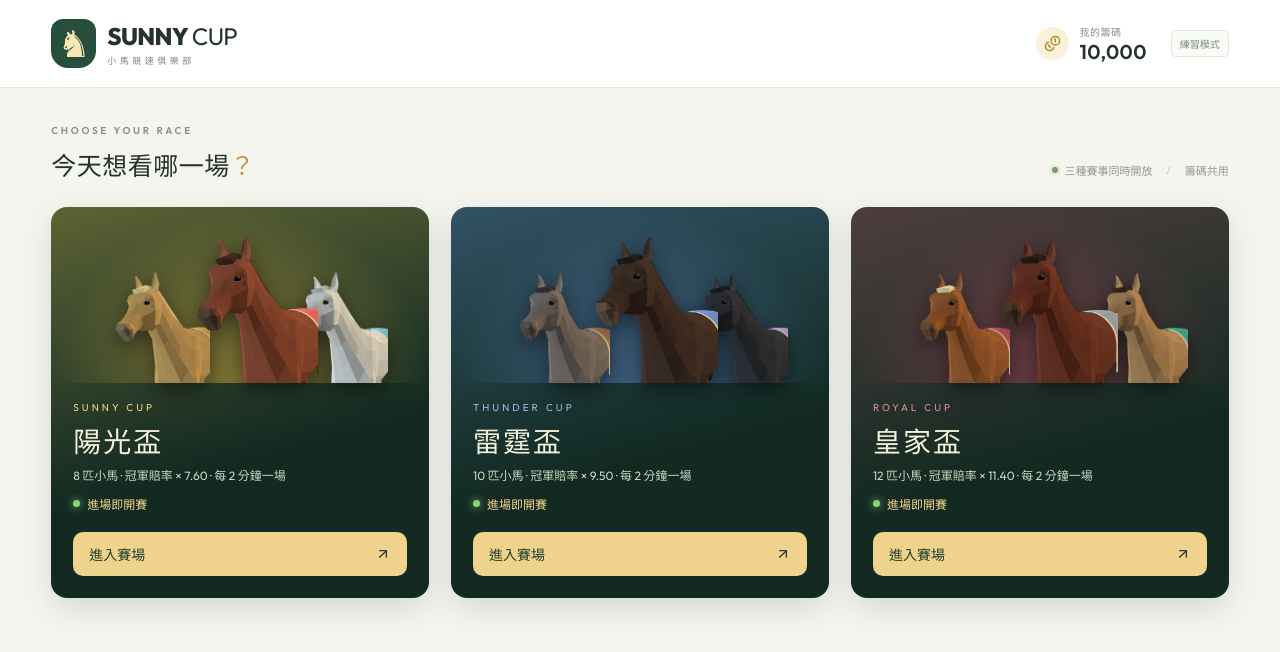
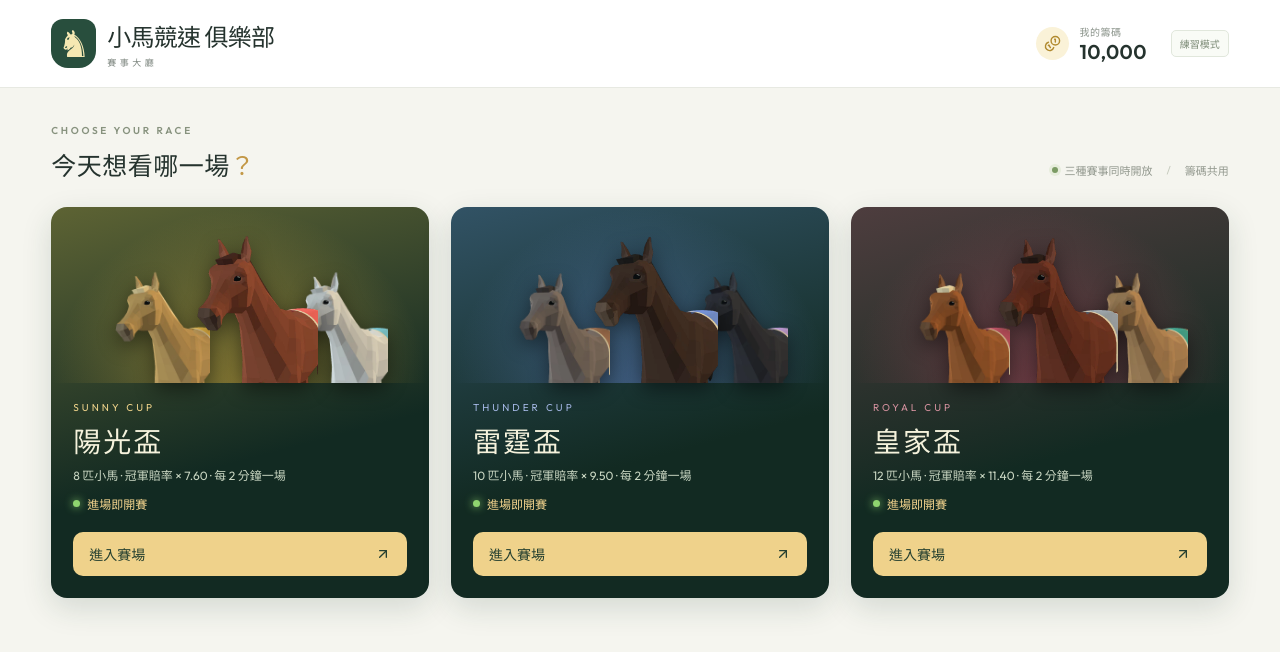
Before and after one commit to fayipon/racehorse, a React (Vite) app: page / in a window 1280 px wide. Shown: the top 652 px of the page. Built offline with nearby package versions, Linux system fonts and the light colour scheme.

Commit message:
Brand the lobby as the club instead of Sunny Cup
Co-Authored-By: Claude Opus 5.5 <noreply@anthropic.com>

```diff
--- a/src/Lobby.tsx
+++ b/src/Lobby.tsx
@@ -23,7 +23,7 @@ export default function Lobby() {
     return bettingOpen(game, now) ? `開放投注・${clock(Math.max(0, Math.ceil((game.startedAt + BET_CLOSE_MS - now) / 1000)))}` : '集合中・即將開跑'
   }
   return <>
-    <header className="app-header"><a className="brand" href={import.meta.env.BASE_URL} aria-label="小馬競速俱樂部 大廳"><span className="brand-icon">♞</span><span>SUNNY<span className="brand-light">CUP</span><small>小馬競速俱樂部</small></span></a><div className="header-wallet"><span className="coin-icon"><Coins size={17} /></span><div><small>我的籌碼</small><strong>{fmt(store.balance)}</strong></div><span className="practice-label">練習模式</span></div></header>
+    <header className="app-header"><a className="brand" href={import.meta.env.BASE_URL} aria-label="小馬競速俱樂部 大廳"><span className="brand-icon">♞</span><span>小馬競速<span className="brand-light">俱樂部</span><small>賽事大廳</small></span></a><div className="header-wallet"><span className="coin-icon"><Coins size={17} /></span><div><small>我的籌碼</small><strong>{fmt(store.balance)}</strong></div><span className="practice-label">練習模式</span></div></header>
     <main className="app-main lobby">
       <div className="page-heading"><div><span className="overline">CHOOSE YOUR RACE</span><h1>今天想看哪一場<span>？</span></h1></div><p><span className="online-dot" />三種賽事同時開放 <span className="divider">/</span> 籌碼共用</p></div>
       <ul className="cup-list">{(Object.keys(CUPS) as CupId[]).map(id => {
```
